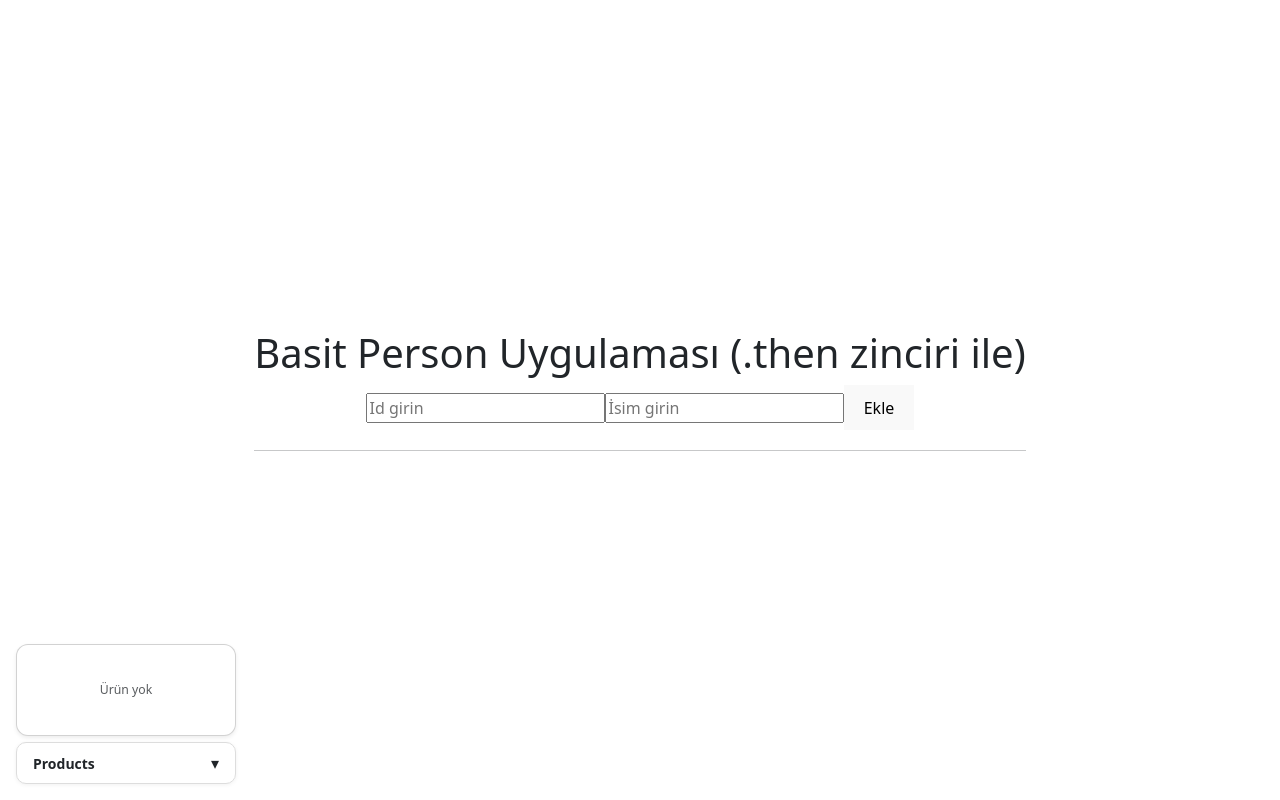
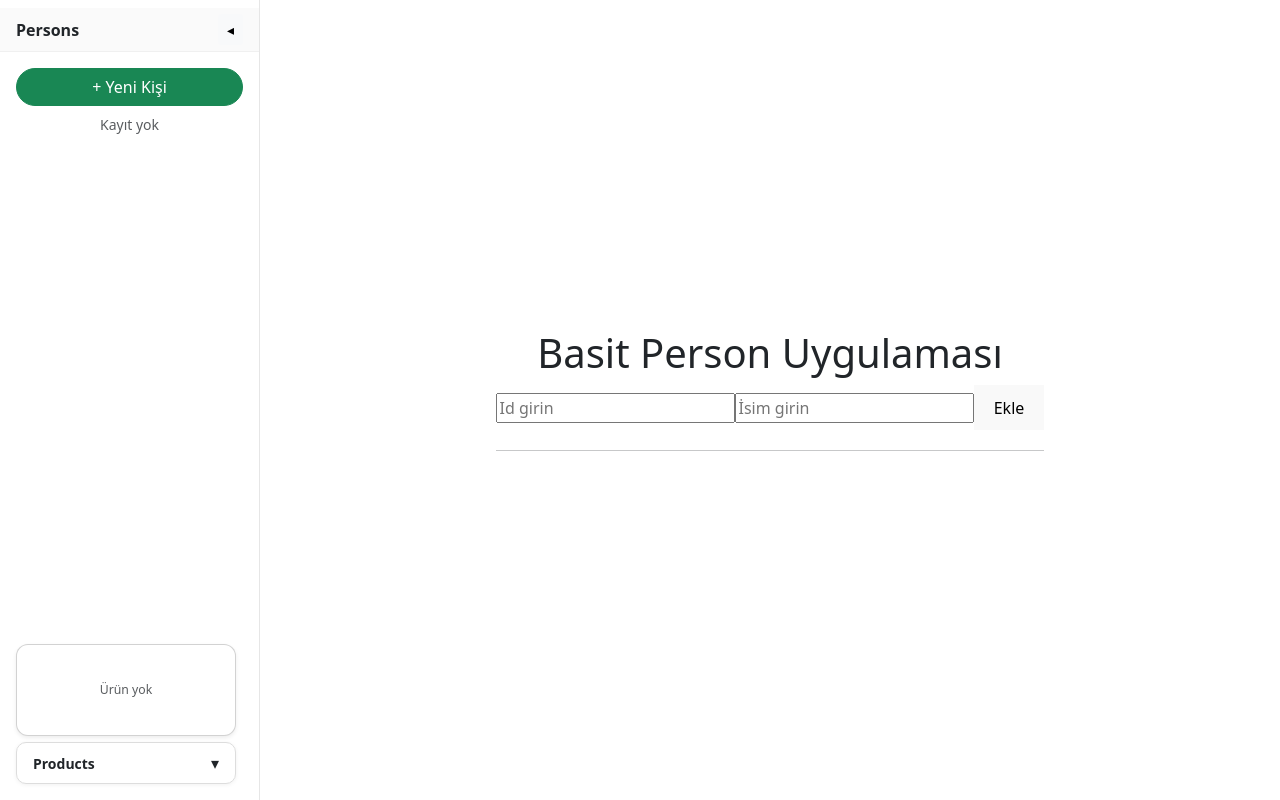
Before and after one commit to AbdulkerimFettahoglu/financial-helper, a React (Vite) app in the folder financial-helper/: page / in a window 1280 px wide. Built offline with nearby package versions, Linux system fonts and the light colour scheme.

Commit message:
new component created to operate Person related operations.

```diff
--- a/financial-helper/src/App.tsx
+++ b/financial-helper/src/App.tsx
@@ -4,6 +4,7 @@ import { db } from './db'
 import type { Person } from './models';
 import { PersonService } from './personService';
 import ProductDock from './components/ProductDock';
+import PersonDock from './components/PersonDock';
 
 function App() {
   const [loading, setLoading] = useState(true);
@@ -45,13 +46,20 @@ function App() {
   }
 
   return (
-    <div style={{ padding: 20 }}>
-      <h1>Basit Person Uygulaması (.then zinciri ile)</h1>
+    <div>
+      {/* Sol tarafta sabit Person menü */}
+      <PersonDock />
+
+      {/* Ana içerik: left sidebar genişliği kadar margin-left veriyoruz */}
+      <div style={{ marginLeft: 260, padding: 20 }}>
+        <h1>Basit Person Uygulaması</h1>
+
         <form ref={addUserRef} onSubmit={handleAddUser}>
           <input name="personId" type="text" placeholder="Id girin" />
           <input name="personName" type="text" placeholder="İsim girin" />
           <button type="submit">Ekle</button>
         </form>
+
         {loading ? <div>Yükleniyor...</div> : (
           <ul>
             {persons.map(p => <li key={p.id}>{p.id} — {p.name}</li>)}
@@ -60,8 +68,9 @@ function App() {
 
         <hr style={{ margin: '20px 0' }} />
 
-      {/* Ürünlerle ilgili UI artık ayrı bileşende */}
+        {/* Ürün dock bileşeni - sayfanın sol alt köşesinde (önden eklediğimiz) */}
         <ProductDock />
+      </div>
     </div>
   );
 }
--- /dev/null
+++ b/financial-helper/src/components/PersonDock.css
@@ -0,0 +1,53 @@
+.person-dock {
+  position: fixed;
+  left: 0;
+  top: 0;
+  bottom: 0;
+  width: 260px;
+  background: #ffffff;
+  border-right: 1px solid #e6e6e6;
+  padding-top: 8px;
+  z-index: 1040;
+  display: flex;
+  flex-direction: column;
+  overflow: hidden;
+}
+
+.person-dock .person-header {
+  height: 44px;
+  border-bottom: 1px solid #f0f0f0;
+  background: #fafafa;
+}
+
+.person-dock .person-list {
+  overflow-y: auto;
+  padding-bottom: 24px;
+}
+
+/* collapsed state: daralt */
+.person-dock.collapsed {
+  width: 48px;
+}
+
+.person-dock.collapsed .person-list,
+.person-dock.collapsed .person-header .fw-semibold,
+.person-dock.collapsed .person-list .btn.btn-success {
+  display: none;
+}
+
+/* person item styling */
+.person-item {
+  padding: 12px 14px;
+  text-align: center;
+  white-space: nowrap;
+  overflow: hidden;
+  text-overflow: ellipsis;
+}
+
+/* küçük ekranlarda tam genişlik bırakma */
+@media (max-width: 768px) {
+  .person-dock {
+    position: fixed;
+    width: 220px;
+  }
+}
--- /dev/null
+++ b/financial-helper/src/components/PersonDock.tsx
@@ -0,0 +1,109 @@
+import React, { useEffect, useState } from 'react';
+import './PersonDock.css';
+import type { Person } from '../models';
+import { PersonService } from '../personService';
+import { db } from '../db';
+import PersonModal from './PersonModal';
+
+export default function PersonDock() {
+    const [persons, setPersons] = useState<Person[]>([]);
+    const [loading, setLoading] = useState(true);
+    const [collapsed, setCollapsed] = useState(false);
+    const [modalOpen, setModalOpen] = useState(false);
+    const [editingPerson, setEditingPerson] = useState<Person | null>(null);
+
+    const personService = new PersonService(db);
+
+    useEffect(() => {
+        let mounted = true;
+        setLoading(true);
+        personService.getAllPersons()
+            .then(arr => { if (mounted) setPersons(arr); })
+            .catch(err => console.error('Person yükleme hatası:', err))
+            .finally(() => { if (mounted) setLoading(false); });
+        return () => { mounted = false; };
+    }, []);
+
+    const refresh = () => {
+        setLoading(true);
+        personService.getAllPersons()
+            .then(arr => setPersons(arr))
+            .catch(err => console.error(err))
+            .finally(() => setLoading(false));
+    };
+
+    const openCreate = () => {
+        setEditingPerson(null);
+        setModalOpen(true);
+    };
+
+    const openEdit = (p: Person) => {
+        setEditingPerson(p);
+        setModalOpen(true);
+    };
+
+    const closeModal = () => {
+        setModalOpen(false);
+        setEditingPerson(null);
+    };
+
+    const handleSave = async (vals: { id?: number; name: string }) => {
+        if (vals.id) {
+            await personService.updatePersonPartial(vals.id, { name: vals.name });
+        } else {
+            await personService.createPersonRecord(vals.name);
+        }
+        refresh();
+    };
+
+    const handleDelete = (id?: number) => {
+        if (!id) return;
+        if (!confirm('Kişiyi silmek istediğinize emin misiniz?')) return;
+        personService.deletePersonById(id)
+            .then(() => refresh())
+            .catch(err => alert('Silme hatası: ' + err));
+    };
+
+    return (
+        <div className={`person-dock ${collapsed ? 'collapsed' : ''}`} aria-expanded={!collapsed}>
+            <div className="person-header d-flex align-items-center justify-content-between px-3">
+                <div className="fw-semibold">Persons</div>
+                <button className="btn btn-sm btn-light" onClick={() => setCollapsed(c => !c)} aria-label="toggle">
+                    {collapsed ? '▸' : '◂'}
+                </button>
+            </div>
+
+            <div className="person-list p-3">
+                <div className="d-grid gap-2">
+                    <button className="btn btn-success rounded-pill" onClick={openCreate}>+ Yeni Kişi</button>
+
+                    {loading ? (
+                        <div className="text-muted small">Yükleniyor...</div>
+                    ) : persons.length === 0 ? (
+                        <div className="text-muted small">Kayıt yok</div>
+                    ) : (
+                        persons.map(p => (
+                            <div key={p.id} className="d-flex align-items-center gap-2">
+                                <button
+                                    className="btn btn-outline-secondary rounded-pill flex-grow-1 text-truncate person-item"
+                                    onClick={() => openEdit(p)}
+                                    title={p.name}
+                                >
+                                    {p.name}
+                                </button>
+                                <button className="btn btn-sm btn-outline-danger" onClick={() => handleDelete(p.id)} title="Sil">×</button>
+                            </div>
+                        ))
+                    )}
+                </div>
+            </div>
+
+            <PersonModal
+                show={modalOpen}
+                initial={editingPerson}
+                onClose={closeModal}
+                onSubmit={handleSave}
+            />
+        </div>
+    );
+}
--- /dev/null
+++ b/financial-helper/src/components/PersonModal.tsx
@@ -0,0 +1,78 @@
+import React, { useEffect, useState } from 'react';
+import Modal from 'react-bootstrap/Modal';
+import Button from 'react-bootstrap/Button';
+import Form from 'react-bootstrap/Form';
+import type { Person } from '../models';
+
+type FormValues = {
+    id?: number;
+    name: string;
+};
+
+export default function PersonModal({
+    show,
+    initial,
+    onClose,
+    onSubmit,
+}: {
+    show: boolean;
+    initial?: Person | null;
+    onClose: () => void;
+    onSubmit: (values: FormValues) => Promise<void>;
+}) {
+    const [name, setName] = useState('');
+    const [saving, setSaving] = useState(false);
+
+    useEffect(() => {
+        if (initial) {
+            setName(initial.name || '');
+        } else {
+            setName('');
+        }
+    }, [initial, show]);
+
+    const handleSubmit = async (e?: React.FormEvent) => {
+        e?.preventDefault();
+        if (!name.trim()) {
+            alert('İsim gerekli');
+            return;
+        }
+        setSaving(true);
+        try {
+            await onSubmit({ id: initial?.id, name: name.trim() });
+            onClose();
+        } catch (err) {
+            console.error('Person kaydetme hatası', err);
+            alert('Kaydetme sırasında hata: ' + String(err));
+        } finally {
+            setSaving(false);
+        }
+    };
+
+    return (
+        <Modal show={show} onHide={onClose} centered>
+            <Form onSubmit={handleSubmit}>
+                <Modal.Header closeButton>
+                    <Modal.Title>{initial ? 'Kişiyi Güncelle' : 'Yeni Kişi'}</Modal.Title>
+                </Modal.Header>
+                <Modal.Body>
+                    <Form.Group className="mb-2">
+                        <Form.Label className="small">İsim</Form.Label>
+                        <Form.Control
+                            value={name}
+                            onChange={(e) => setName(e.target.value)}
+                            placeholder="İsim girin"
+                            autoFocus
+                        />
+                    </Form.Group>
+                </Modal.Body>
+                <Modal.Footer>
+                    <Button variant="secondary" onClick={onClose} disabled={saving}>Kapat</Button>
+                    <Button variant="primary" type="submit" disabled={saving}>
+                        {saving ? 'Kaydediliyor...' : 'Kaydet'}
+                    </Button>
+                </Modal.Footer>
+            </Form>
+        </Modal>
+    );
+}
--- a/financial-helper/src/personService.ts
+++ b/financial-helper/src/personService.ts
@@ -47,4 +47,19 @@ export class PersonService {
         const saved = await this.Persons.get(id);
         return { replaced: true, id, person: saved as Person };
     }
+
+    // 4) Verilen id'yi IndexedDB'den silen metot
+    // returns { deleted: boolean, id?: number, person?: Person, message?: string }
+    async deletePersonById(id: number) {
+        if (id == null) throw new Error("id gerekli");
+
+        // Önce mevcut kaydı alıyoruz ki başarı durumunda silinen kaydı dönebilelim
+        const existing = await this.Persons.get(id);
+        if (!existing) {
+            return { deleted: false, message: "Kayıt bulunamadı" };
+        }
+
+        await this.Persons.delete(id);
+        return { deleted: true, id, person: existing };
+    }
 }
```
Lines whose indentation alone changed are shown as unchanged.
